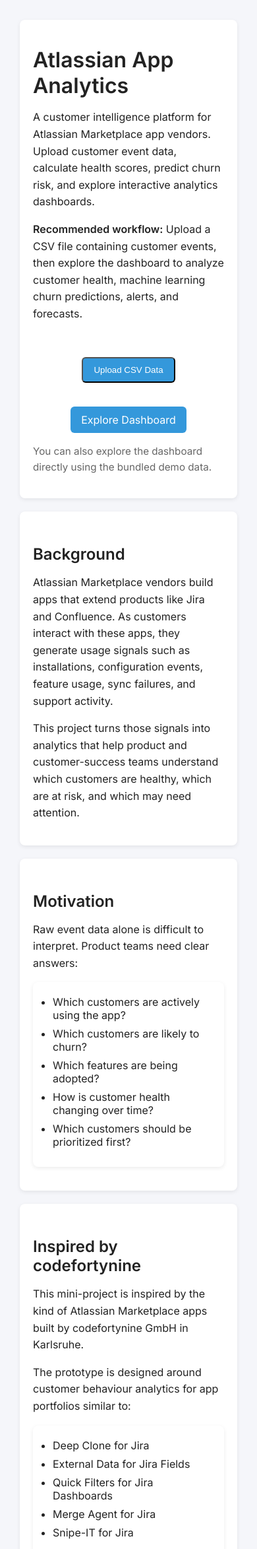
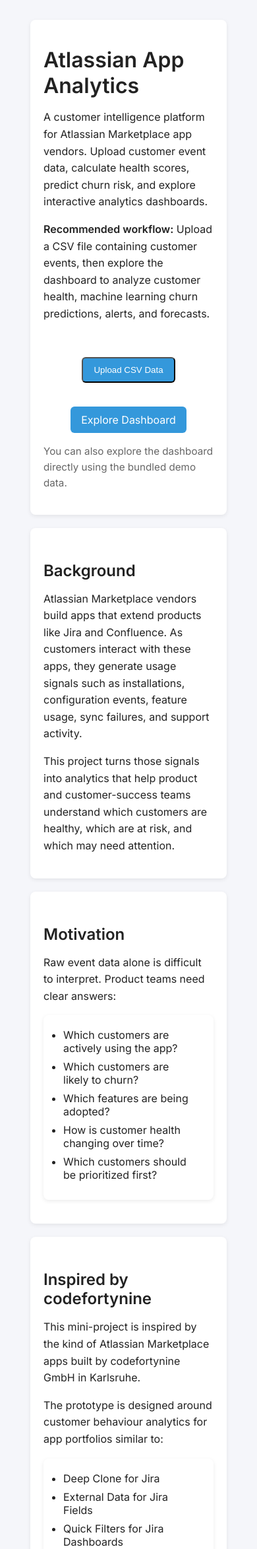
Before and after one commit to karianjahi/atlassian-app-analytics, a Django app: page / in a window 390 px wide. Shown: the top 2347 px of the page at 66% size. Run offline with Django 5.2, Linux system fonts and the light colour scheme.

Commit message:
Make landing page responsive

```diff
--- a/core/analytics/static/analytics/css/landing_page.css
+++ b/core/analytics/static/analytics/css/landing_page.css
@@ -1,3 +1,7 @@
+* {
+    box-sizing: border-box;
+}
+
 body {
     font-family: Arial, sans-serif;
     margin: 30px;
@@ -93,3 +97,12 @@ li {
     max-width: 500px;
     margin: 0 auto;
 }
+
+main,
+.page-section,
+.hero-section,
+.landing-container {
+    width: min(1100px, calc(100% - 32px));
+    margin-left: auto;
+    margin-right: auto;
+}
```
